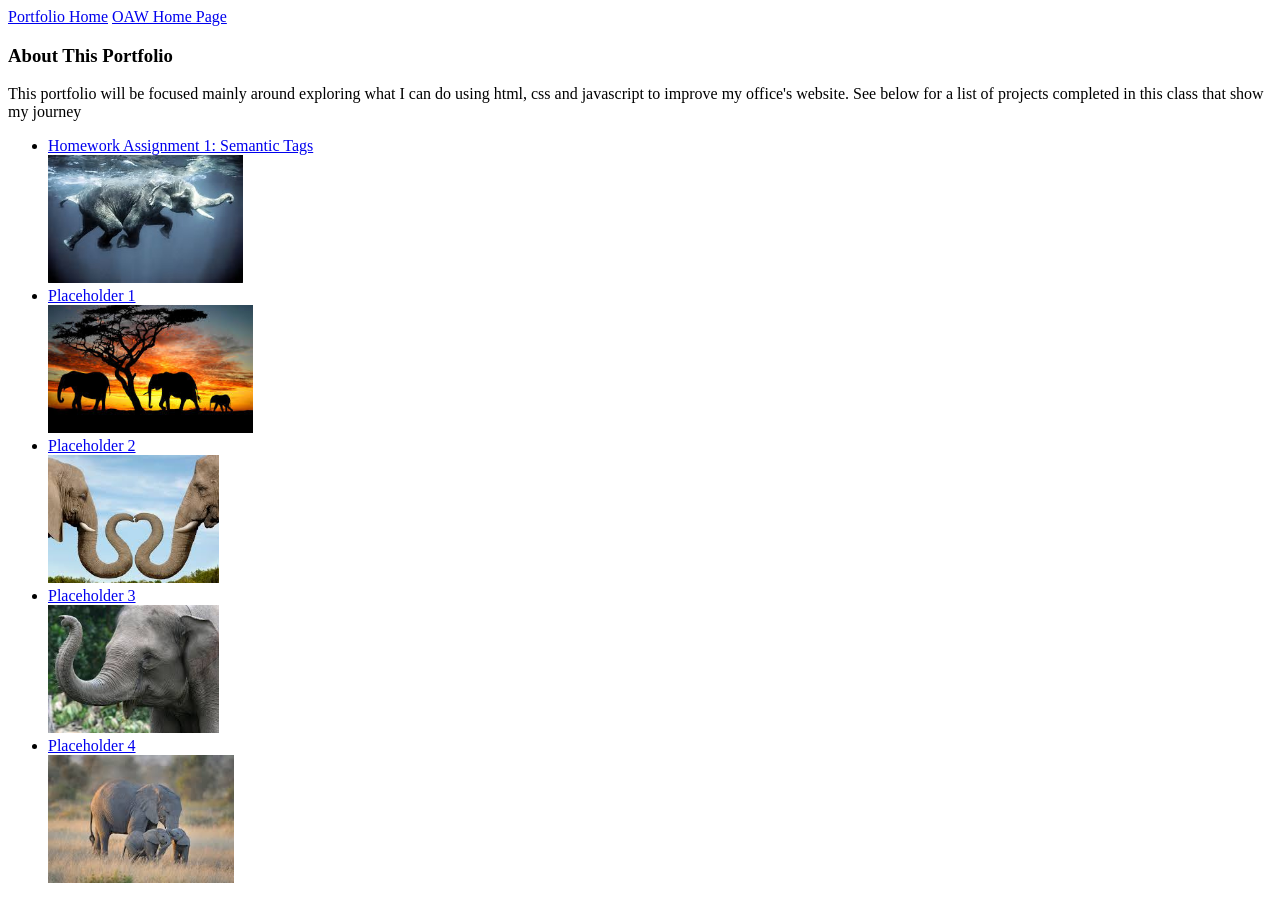
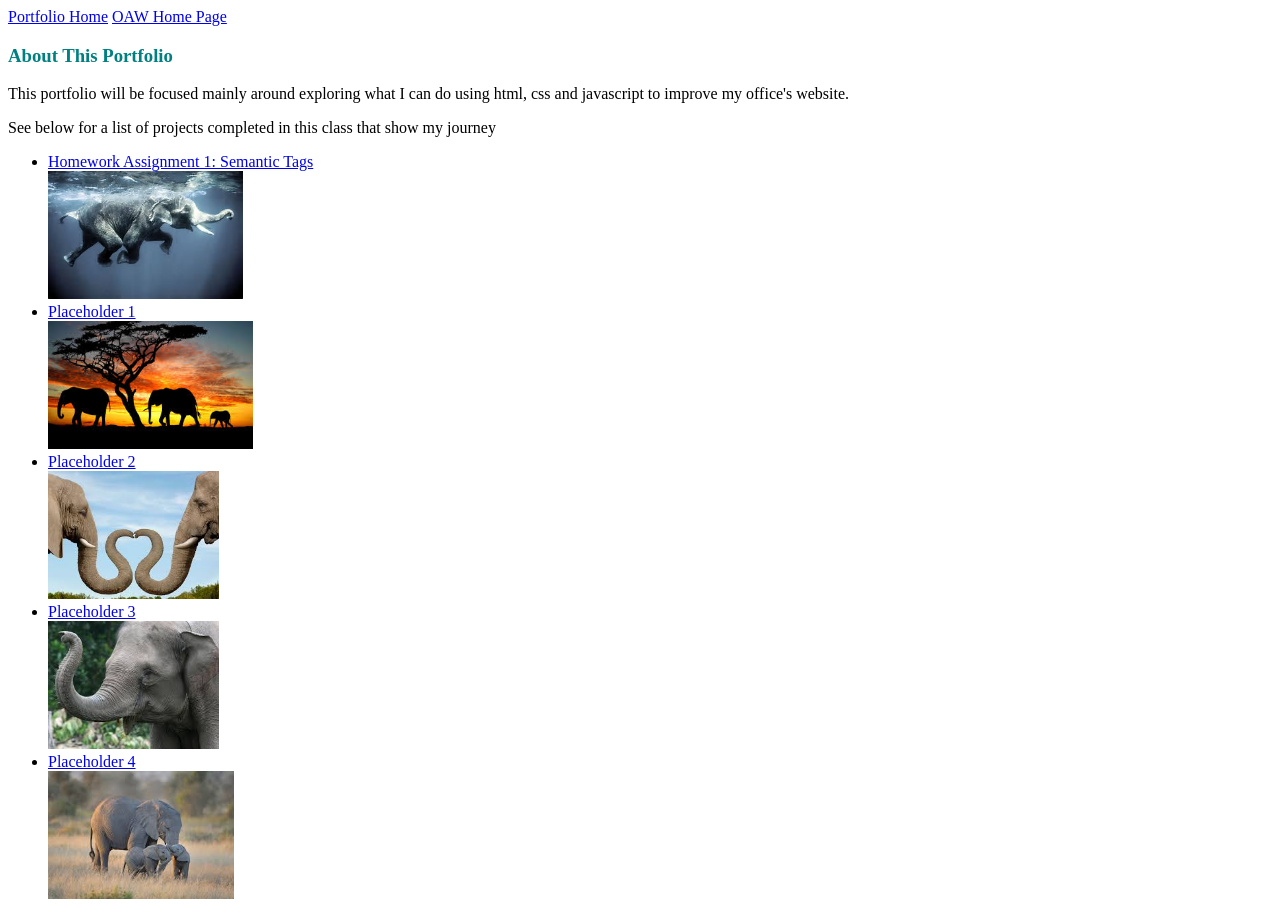
Before and after one commit to satsobek/portfolio, a plain HTML site: page index.html in a window 1280 px wide. Drawn offline with Linux system fonts and the light colour scheme.

Commit message:
add semantic and first lines of CSS

```diff
--- a/index.html
+++ b/index.html
@@ -3,17 +3,30 @@
   <head>
     <meta charset="utf-8">
     <title>An Elephant on a HoverBoard</title>
+    <style>
+    h3 {
+      color: teal;
+      text-align: left;
+    }
+
+    {
+      background-color: skyblue;
+    }
+    </style>
   </head>
   <body>
     <nav>
       <a href="index.html">Portfolio Home</a>
       <a href="oaw.html">OAW Home Page</a>
     </nav>
-    <artcile>
+    <main>
+      <aside>
       <h3>About This Portfolio</h3>
-        <p> This portfolio will be focused mainly around exploring what I can do
-      using html, css and javascript to improve my office's website. See below
-    for a list of projects completed in this class that show my journey</P>
+      <p> This portfolio will be focused mainly around exploring what I can do
+      using html, css and javascript to improve my office's website.</p>
+      </aside>
+      <article>
+        <p>See below for a list of projects completed in this class that show my journey</P>
         <nav>
             <ul>
             <li><a href="https://github.com/satsobek/semantic_tags/blob/master/index.html">Homework Assignment 1: Semantic Tags</a></li>
@@ -28,6 +41,7 @@
               <img src="images/babies.jpg" alt="Elephant Family" style="width:128xp;height:128px">
           </ul>
         </nav>
-    <artcile>
+      </artcile>
+    </main>
   </body>
 </html>
```
